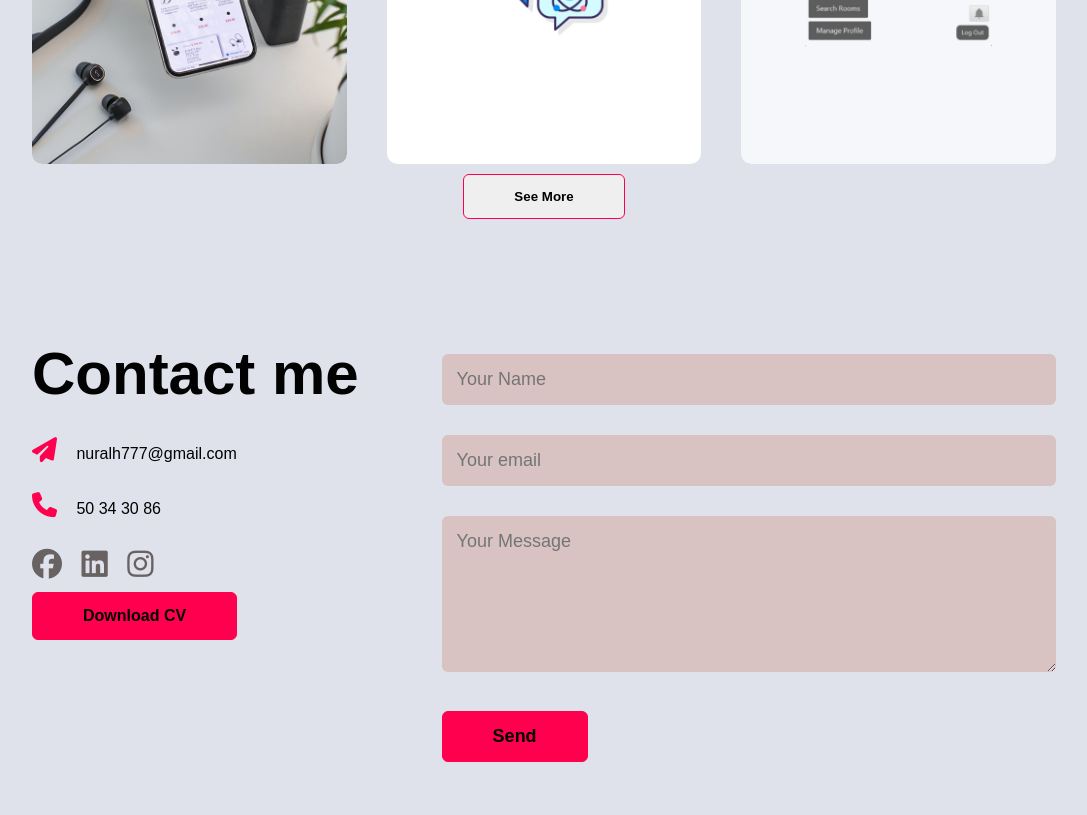
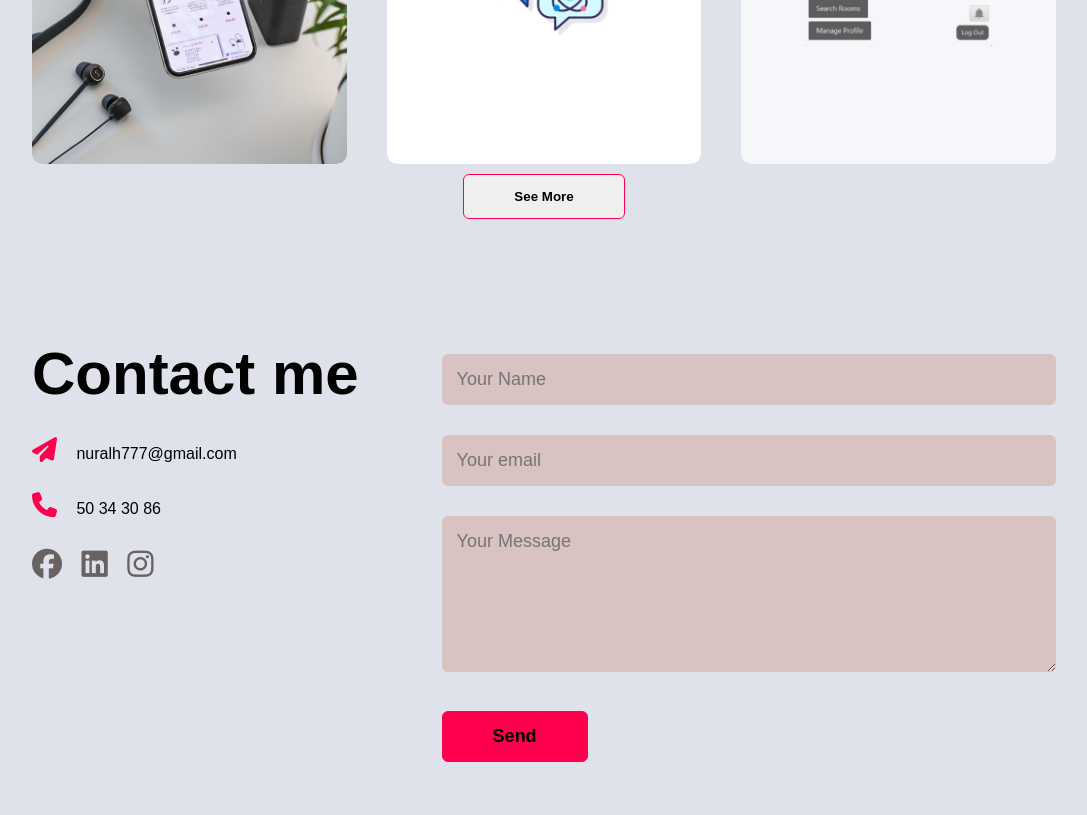
Before and after one commit to nural7h/Portfolio, a plain HTML site: page index.html in a window 1280 px wide. Shown: the part 2362-3177 px from the top of the page, without its empty margins (96-1183 px from the left). Drawn offline with nearby package versions, Linux system fonts and the light colour scheme.

Commit message:
Update index.html

```diff
--- a/index.html
+++ b/index.html
@@ -188,7 +188,7 @@
           <a href="https://www.linkedin.com/in/nural-hasan-473989250/"><i class="fa-brands fa-linkedin"></i></a>
           <a href="https://www.instagram.com/nural7h/"><i class="fa-brands fa-instagram"></i></a>
         </div>
-        <a href="images/my_cv.pdf" download class="btn btn2">Download CV</a>
+
       </div>
       <div class="contact-right">
         <form name="submit-to-google-sheet">
```
